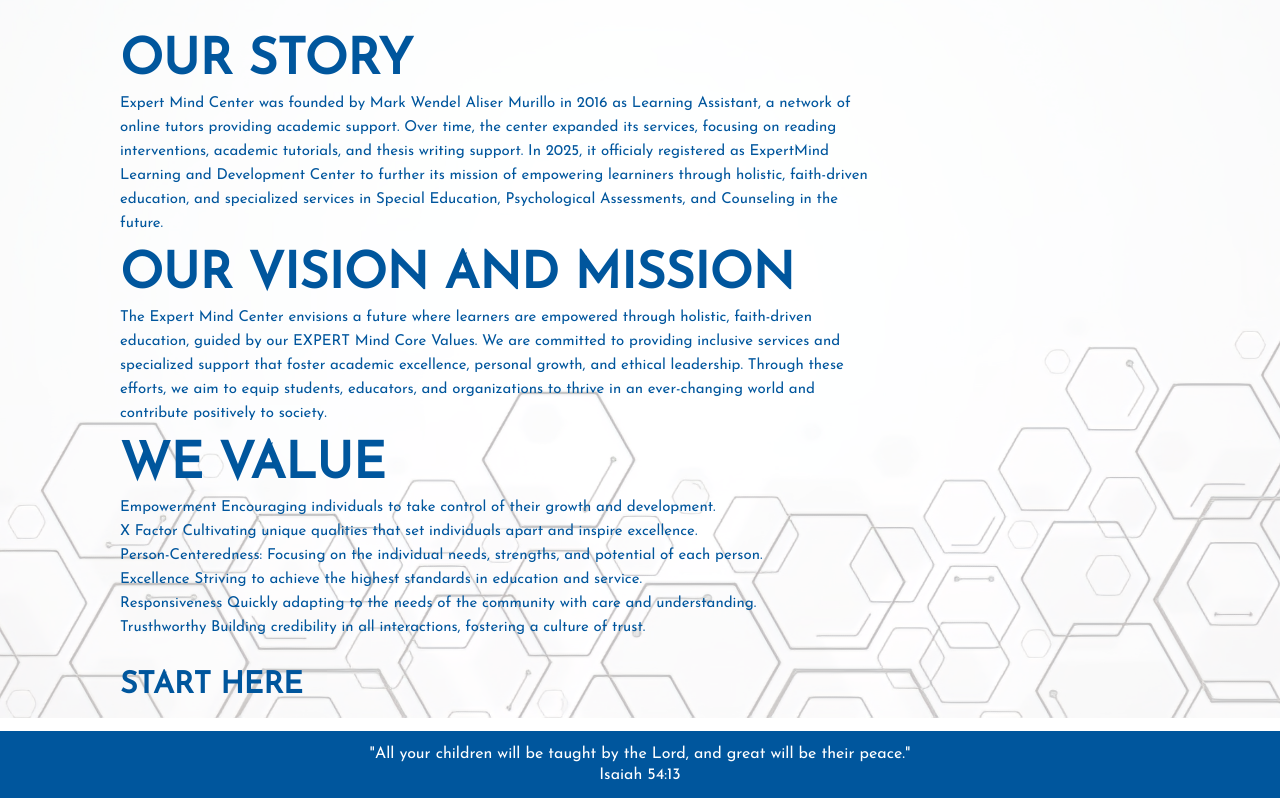
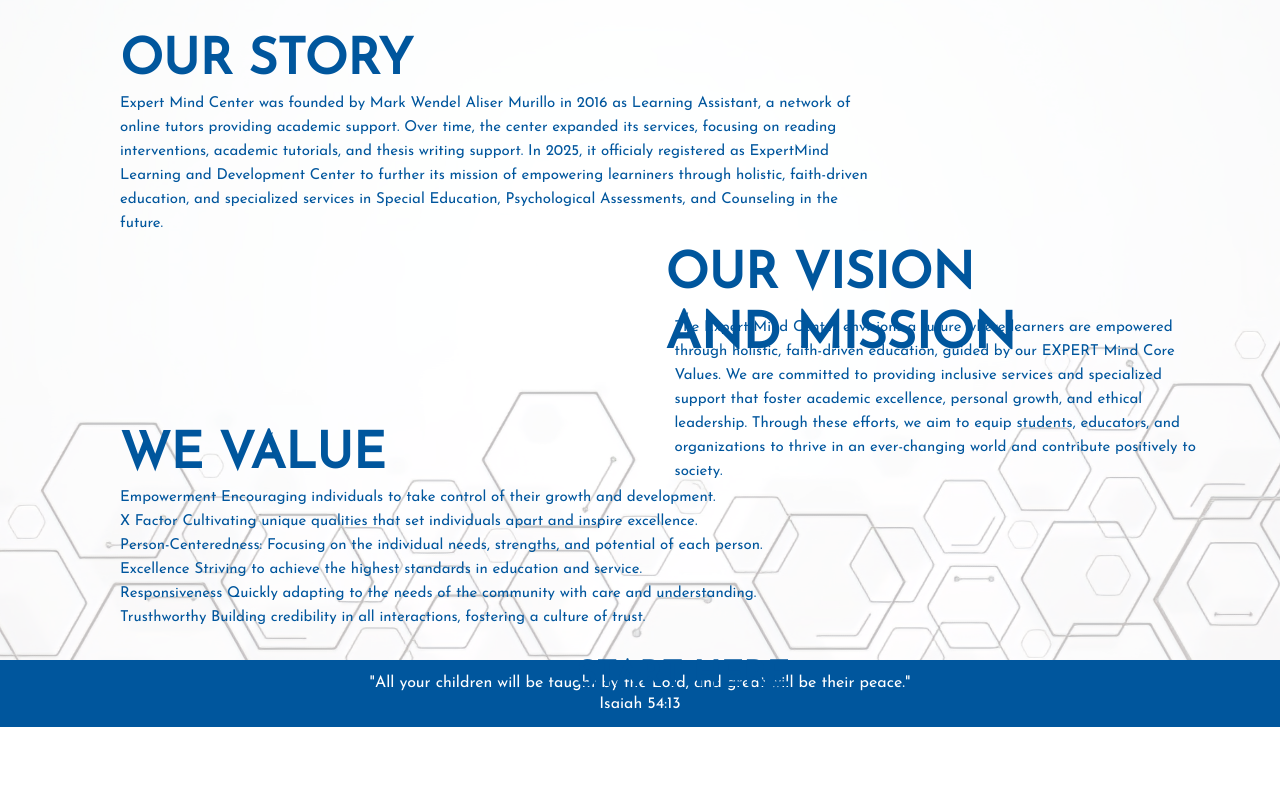
Before and after one commit to zkyaw/EMC, a plain HTML site: page Pages/about.html in a window 1280 px wide. Shown: the part 82-880 px from the top of the page. After the commit the page ends 809 px from the top, so only its background shows below. Drawn offline with Linux system fonts and the light colour scheme.

Commit message:
fixed about page

```diff
--- a/CSS/about.css
+++ b/CSS/about.css
@@ -100,25 +100,30 @@ body::before {
   max-width: 1000px;
 }
 
-.hero-top {
+.hero-top,
+.hero-bottom {
   display: flex;
   align-items: flex-start;
-  gap: 0;
+}
+
+.hero-top {
+  gap: 40px;
+  width: 48%;
 }
 
 .hero-bottom {
-  display: flex;
-  align-items: flex-start;
-  gap: 0;
-  justify-content: space-between;
+  padding-top: 180px;
 }
 
 .hero-right {
   display: flex;
-  align-items: flex-start;
-  gap: 0;
-  text-align: right;
-  margin-left: auto;
+  flex-direction: column;
+  align-items: flex-end;
+  gap: 10px;
+  position: absolute;
+  right: 0;
+  width: 48%;
+  padding-right: 230px;
 }
 
 .hero-heading {
@@ -127,10 +132,19 @@ body::before {
   padding-top: 10px;
 }
 
-.hero-paragraph {
+.hero-paragraph,
+.hero-paragraph-mission {
   font-size: 15px;
   line-height: 1.6;
-  margin-top: 0;
+}
+
+.hero-paragraph-mission {
+  display: flex;
+  width: 47.3%;
+  position: absolute;
+  right: 0;
+  padding-top: 80px;
+  padding-right: 80px;
 }
 
 .start-link {
@@ -139,7 +153,9 @@ body::before {
   font-weight: bold;
   color: #00569d;
   text-decoration: none;
-  font-size: 30px;
+  font-size: 35px;
+  position: absolute;
+  left: 45%;
 }
 
 /* Footer */
--- a/Pages/about.html
+++ b/Pages/about.html
@@ -55,7 +55,7 @@
         <div class="hero-right">
           <h2 class="hero-heading">OUR VISION AND MISSION</h2>
         </div>
-        <p class="hero-paragraph">
+        <p class="hero-paragraph-mission">
           The Expert Mind Center envisions a future where learners are empowered
           through holistic, faith-driven education, guided by our EXPERT Mind
           Core Values. We are committed to providing inclusive services and
```
Also changed, not shown: Pages/contact.html (+1 -1 lines).
